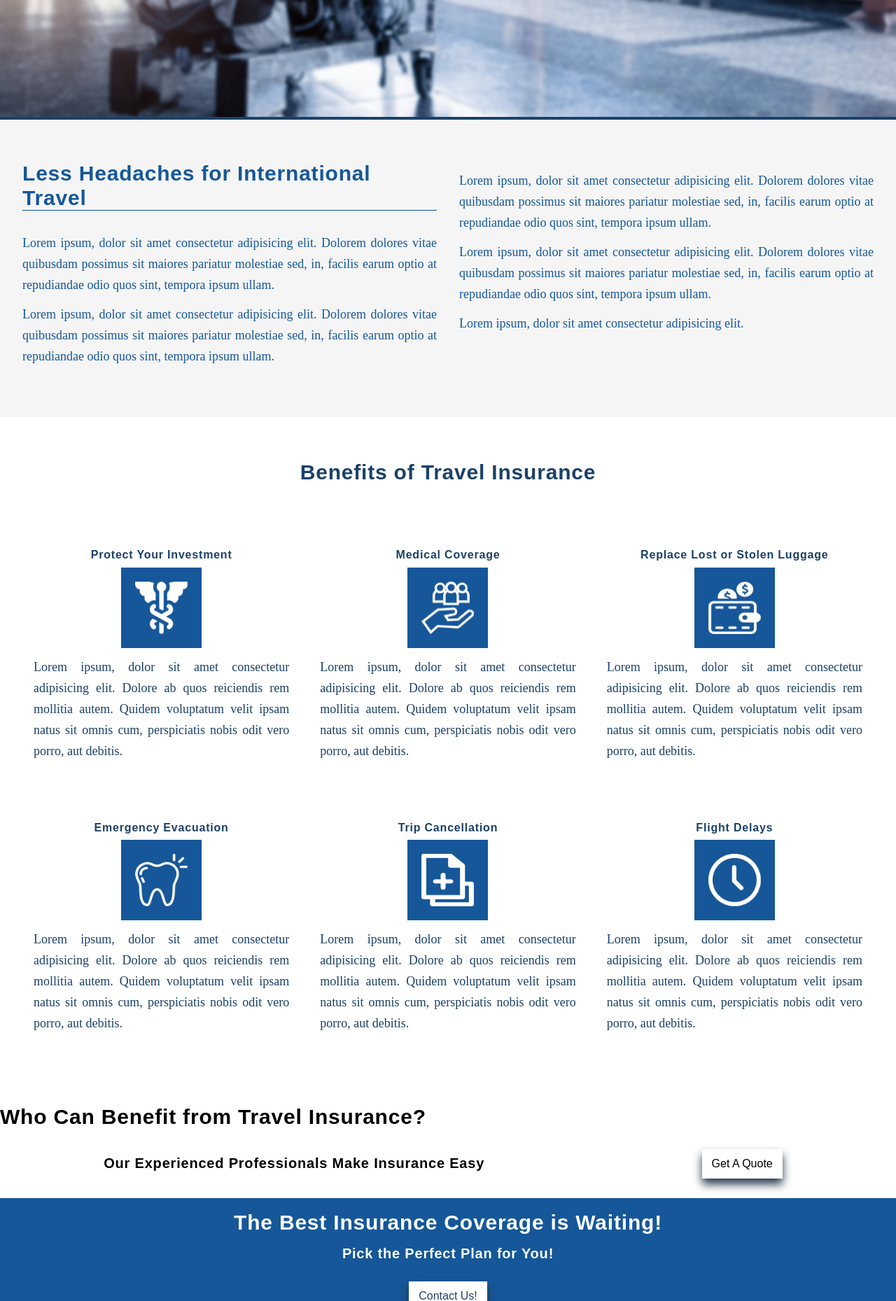
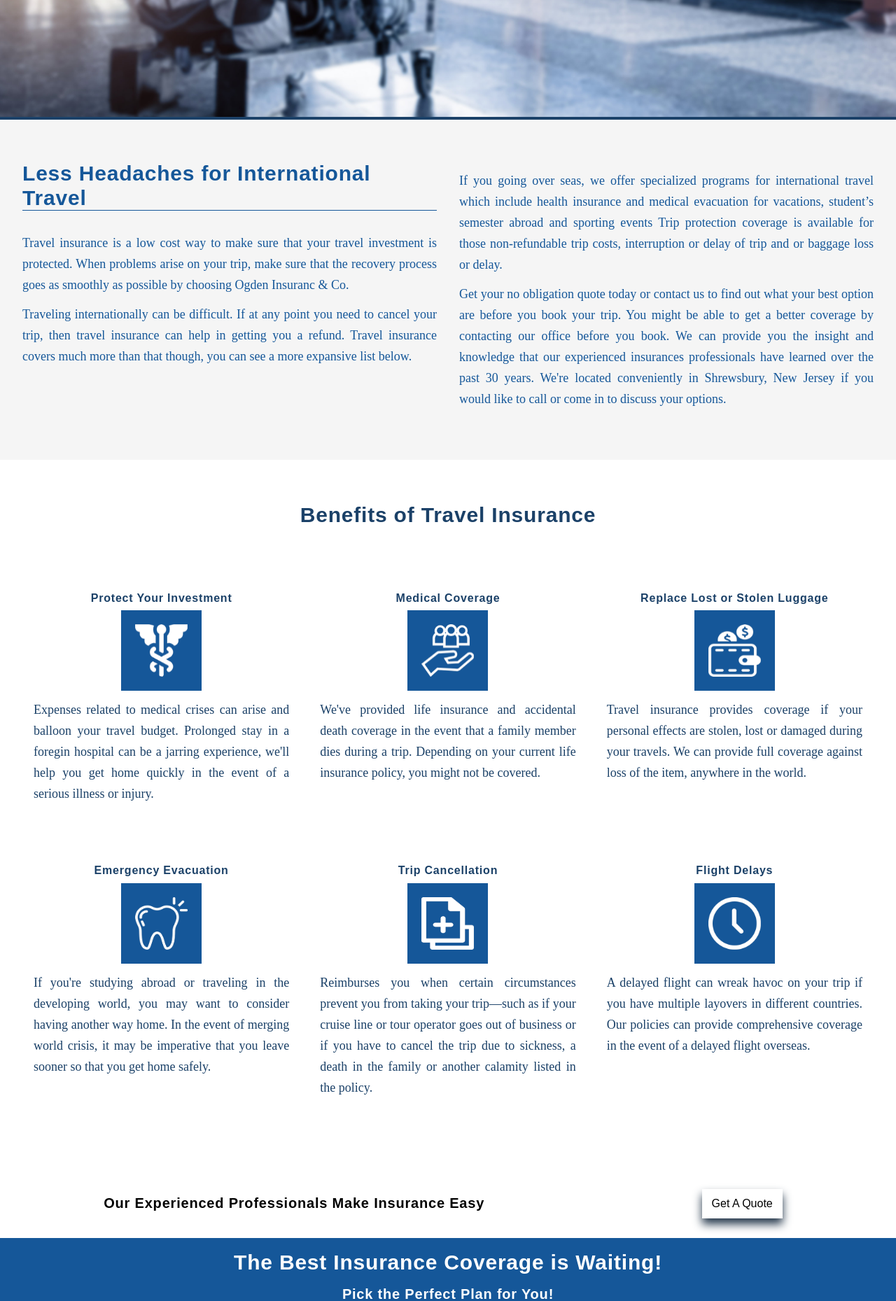
Before and after one commit to spkellydev/odgen, a PHP site: template templates/pages/insurance/Travel.twig in a window 1280 px wide. Shown: the part 517-2376 px from the top of the page at 70% size. Run offline with PHP 8.4, Linux system fonts and the light colour scheme; the template is opened without the code that fills it, so the values that code supplies are empty; some libraries are stand-ins or nearby versions.

Commit message:
content for insurance pages

```diff
--- a/templates/pages/insurance/Travel.twig
+++ b/templates/pages/insurance/Travel.twig
@@ -12,24 +12,27 @@
                 <div class="p-b grid--child-1">
                     <h2 class="border--alternative border--heading">Less Headaches for International Travel</h2>
                     <br/>
-                    <p>Lorem ipsum, dolor sit amet consectetur adipisicing elit. Dolorem dolores vitae quibusdam possimus sit maiores pariatur molestiae sed, in, facilis earum optio at repudiandae odio quos sint, tempora ipsum ullam.
-                    </p>
-                    <p>Lorem ipsum, dolor sit amet consectetur adipisicing elit. Dolorem dolores vitae quibusdam possimus sit maiores pariatur molestiae sed, in, facilis earum optio at repudiandae odio quos sint, tempora ipsum ullam.
+                    <p>Travel insurance is a low cost way to make sure that your travel investment is protected. When problems arise on your trip, make sure that the recovery process goes as smoothly as possible by choosing Ogden Insuranc & Co.</p>
+                    <p>Traveling internationally can be difficult. If at any point you need to cancel your trip, then travel insurance can help in getting you a refund. Travel insurance covers much more than that though, you can see a more expansive list below.
                     </p>
                 </div>
                 <div class="p-b grid--child-2">
-                    <p>Lorem ipsum, dolor sit amet consectetur adipisicing elit. Dolorem dolores vitae quibusdam possimus sit maiores pariatur molestiae sed, in, facilis earum optio at repudiandae odio quos sint, tempora ipsum ullam.
+                    <p>If you going over seas, we offer specialized programs for international travel which include health insurance and medical evacuation for vacations, student’s semester abroad and sporting events Trip protection coverage is available for those non-refundable trip costs, interruption or delay of trip and or baggage loss or delay.
                     </p>
-                    <p>Lorem ipsum, dolor sit amet consectetur adipisicing elit. Dolorem dolores vitae quibusdam possimus sit maiores pariatur molestiae sed, in, facilis earum optio at repudiandae odio quos sint, tempora ipsum ullam.
-                    </p>
-                    <p>Lorem ipsum, dolor sit amet consectetur adipisicing elit.
+                    <p>Get your no obligation quote today or contact us to find out what your best option are before you book your trip. You might be able to get a better coverage by contacting our office before you book. We can provide you the insight and knowledge that our experienced insurances professionals have learned over the past 30 years. We're located conveniently in Shrewsbury, New Jersey if you would like to call or come in to discuss your options.
                     </p>
                 </div>
             </article>
         </section>
         {% include 'partials/travel/benefits.twig' %}
-        <section>
-            <h3>Who Can Benefit from Travel Insurance?</h3>
-        </section>
+        {# <section>
+            <h3 class="text-center">Who Can Benefit from Travel Insurance?</h3>
+            <ul>
+                <li>International finance.</li>
+                <li>Studying Abroad.</li>
+                <li>Traveling on a budget.</li>
+                <li>Homes with one provider.</li>
+            </ul>
+        </section> #}
     </div>
 {% endblock %}
--- a/templates/partials/btnQuote.twig
+++ b/templates/partials/btnQuote.twig
@@ -1 +1 @@
-<a class="btn btn--white btn-shadow js-btn-quote" href="/#quote">Get A Quote</a>
+<a class="btn btn--white btn-shadow js-btn-quote" href="/contact">Get A Quote</a>
--- a/templates/partials/travel/benefits.twig
+++ b/templates/partials/travel/benefits.twig
@@ -6,32 +6,32 @@
         <div class="p-b grid--child-1 grid--child-row-1">
             <h4>Protect Your Investment</h4>
             <img src="{{ base_url() }}/assets/images/icons/medical-insurance.png" alt="Medical Insurance NJ">
-            <p>Lorem ipsum, dolor sit amet consectetur adipisicing elit. Dolore ab quos reiciendis rem mollitia autem. Quidem voluptatum velit ipsam natus sit omnis cum, perspiciatis nobis odit vero porro, aut debitis.</p>
+            <p>Expenses related to medical crises can arise and balloon your travel budget. Prolonged stay in a foregin hospital can be a jarring experience, we'll help you get home quickly in the event of a serious illness or injury.</p>
         </div>
         <div class="p-b grid--child-2 grid--child-row-1">
             <h4>Medical Coverage</h4>
             <img src="{{ base_url() }}/assets/images/icons/life-insurance.png" alt="Life Insurance NJ">
-            <p>Lorem ipsum, dolor sit amet consectetur adipisicing elit. Dolore ab quos reiciendis rem mollitia autem. Quidem voluptatum velit ipsam natus sit omnis cum, perspiciatis nobis odit vero porro, aut debitis.</p>
+            <p>We've provided life insurance and accidental death coverage in the event that a family member dies during a trip. Depending on your current life insurance policy, you might not be covered.</p>
         </div>
         <div class="p-b grid--child-3 grid--child-row-1">
             <h4>Replace Lost or Stolen Luggage</h4>
             <img src="{{ base_url() }}/assets/images/icons/income-replacement.png" alt="Income Replacement NJ">
-            <p>Lorem ipsum, dolor sit amet consectetur adipisicing elit. Dolore ab quos reiciendis rem mollitia autem. Quidem voluptatum velit ipsam natus sit omnis cum, perspiciatis nobis odit vero porro, aut debitis.</p>
+            <p>Travel insurance provides coverage if your personal effects are stolen, lost or damaged during your travels. We can provide full coverage against loss of the item, anywhere in the world.</p>
         </div>
         <div class="p-b grid--child-1 grid--child-row-2">
             <h4>Emergency Evacuation</h4>
             <img src="{{ base_url() }}/assets/images/icons/dental-insurance.png" alt="Dental Insurance NJ">
-            <p>Lorem ipsum, dolor sit amet consectetur adipisicing elit. Dolore ab quos reiciendis rem mollitia autem. Quidem voluptatum velit ipsam natus sit omnis cum, perspiciatis nobis odit vero porro, aut debitis.</p>
+            <p>If you're studying abroad or traveling in the developing world, you may want to consider having another way home. In the event of merging world crisis, it may be imperative that you leave sooner so that you get home safely.</p>
         </div>
         <div class="p-b grid--child-2 grid--child-row-2">
             <h4>Trip Cancellation</h4>
             <img src="{{ base_url() }}/assets/images/icons/supplemental-medicare-insurance.png" alt="Supplemental Medicare Insurance NJ">
-            <p>Lorem ipsum, dolor sit amet consectetur adipisicing elit. Dolore ab quos reiciendis rem mollitia autem. Quidem voluptatum velit ipsam natus sit omnis cum, perspiciatis nobis odit vero porro, aut debitis.</p>
+            <p>Reimburses you when certain circumstances prevent you from taking your trip—such as if your cruise line or tour operator goes out of business or if you have to cancel the trip due to sickness, a death in the family or another calamity listed in the policy.</p>
         </div>
         <div class="p-b grid--child-3 grid--child-row-2">
             <h4>Flight Delays</h4>
             <img src="{{ base_url() }}/assets/images/icons/long-term-care.png" alt="Long Term Care NJ">
-            <p>Lorem ipsum, dolor sit amet consectetur adipisicing elit. Dolore ab quos reiciendis rem mollitia autem. Quidem voluptatum velit ipsam natus sit omnis cum, perspiciatis nobis odit vero porro, aut debitis.</p>
+            <p>A delayed flight can wreak havoc on your trip if you have multiple layovers in different countries. Our policies can provide comprehensive coverage in the event of a delayed flight overseas.</p>
         </div>
     </div>
 </section>
```
Also changed, not shown: templates/Welcome.twig (+5 -4 lines), templates/pages/About.twig (+18 -2 lines), templates/pages/insurance/Group.twig (+5 -5 lines), templates/pages/insurance/Individual.twig (+4 -6 lines), public/assets/images/ogden-insurance.jpg (added), 1 other file.
